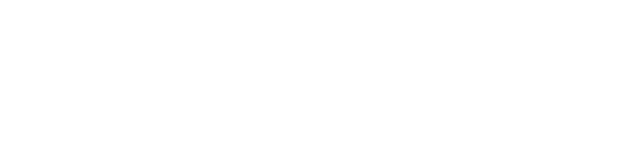
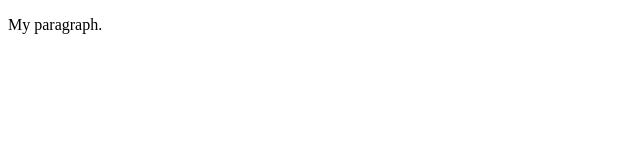
Before and after one commit to Louseeyy/github_acts, a plain HTML site: page index.html in a window 1280 px wide. Shown: the whole page, without its empty margins (0-640 px from the left). Drawn offline with Linux system fonts and the light colour scheme.

Commit message:
Made changes on branch1

```diff
--- a/index.html
+++ b/index.html
@@ -6,6 +6,6 @@
     <title>Document</title>
 </head>
 <body>
-
+    <p>My paragraph.</p>
 </body>
 </html>
```
